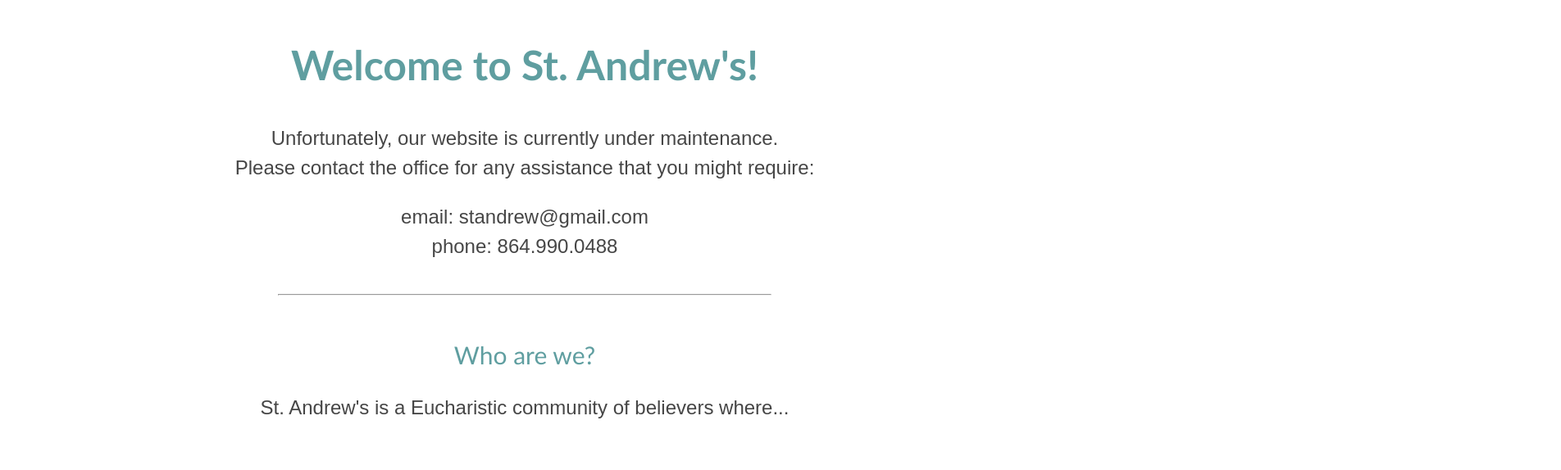
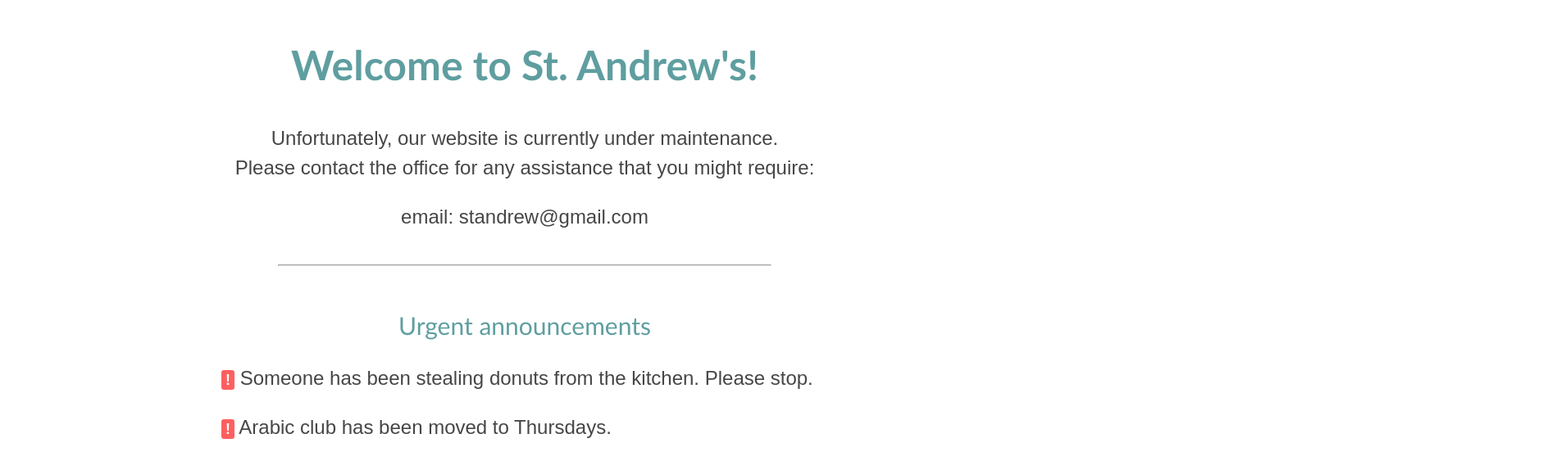
Before and after one commit to mszob/standrew, a plain HTML site: page index.html in a window 1280 px wide. Shown: the part 158-732 px from the top of the page at 82% size, 1904 px wide, since content can reach past the window. Drawn offline with Linux system fonts and the light colour scheme.

Commit message:
urgent announcements

```diff
--- a/index.html
+++ b/index.html
@@ -12,10 +12,11 @@
     <h1>Welcome to St. Andrew's!</h1>
 
     <p>Unfortunately, our website is currently under maintenance. <br> Please contact the office for any assistance that you might require:</p>
-        <p>email: standrew@gmail.com <br> phone: 864.990.0488</p>
+        <p>email: standrew@gmail.com</p>
     <hr>
-    <h2>Who are we?</h2>
-    <p>St. Andrew's is a Eucharistic community of believers where...</p>
+    <h2>Urgent announcements</h2>
+    <p><span class="urgent">!</span> Someone has been stealing donuts from the kitchen. Please stop.</p>
+    <p><span class="urgent">!</span> Arabic club has been moved to Thursdays.</p>
 
 </body>
 </html>
--- a/style.css
+++ b/style.css
@@ -29,3 +29,21 @@ hr {
 p {
     font-size: 24px;
 }
+
+.urgent {
+    font-size: 18px;
+    color: white;
+    background-color: rgb(255, 95, 95);
+    border-radius: 3px;
+    padding: 2px;
+    padding-left: 5px;
+    padding-right: 5px;
+    font-weight: bold;
+}
+
+h2+p, h2+p+p {
+    position: relative;
+    text-align: left;
+    left: 50%;
+    margin-left: -370px;
+}
```
